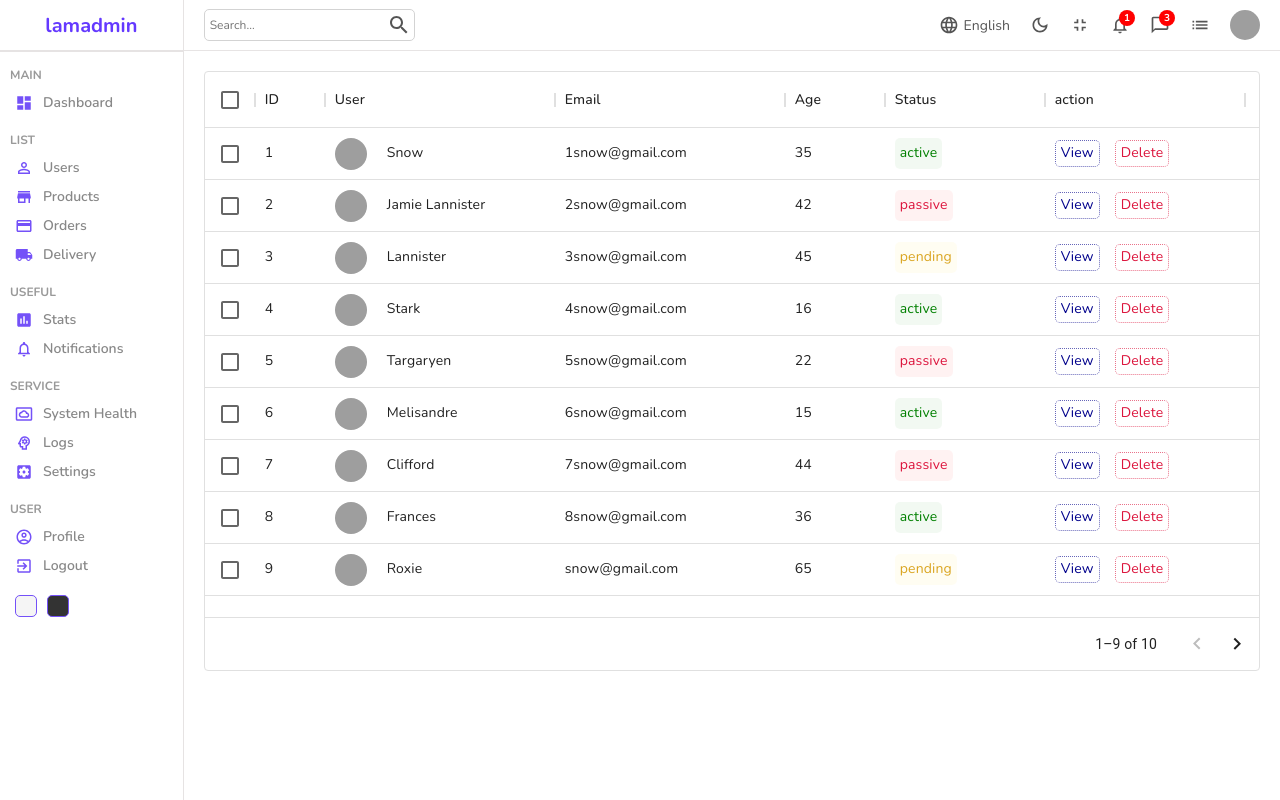
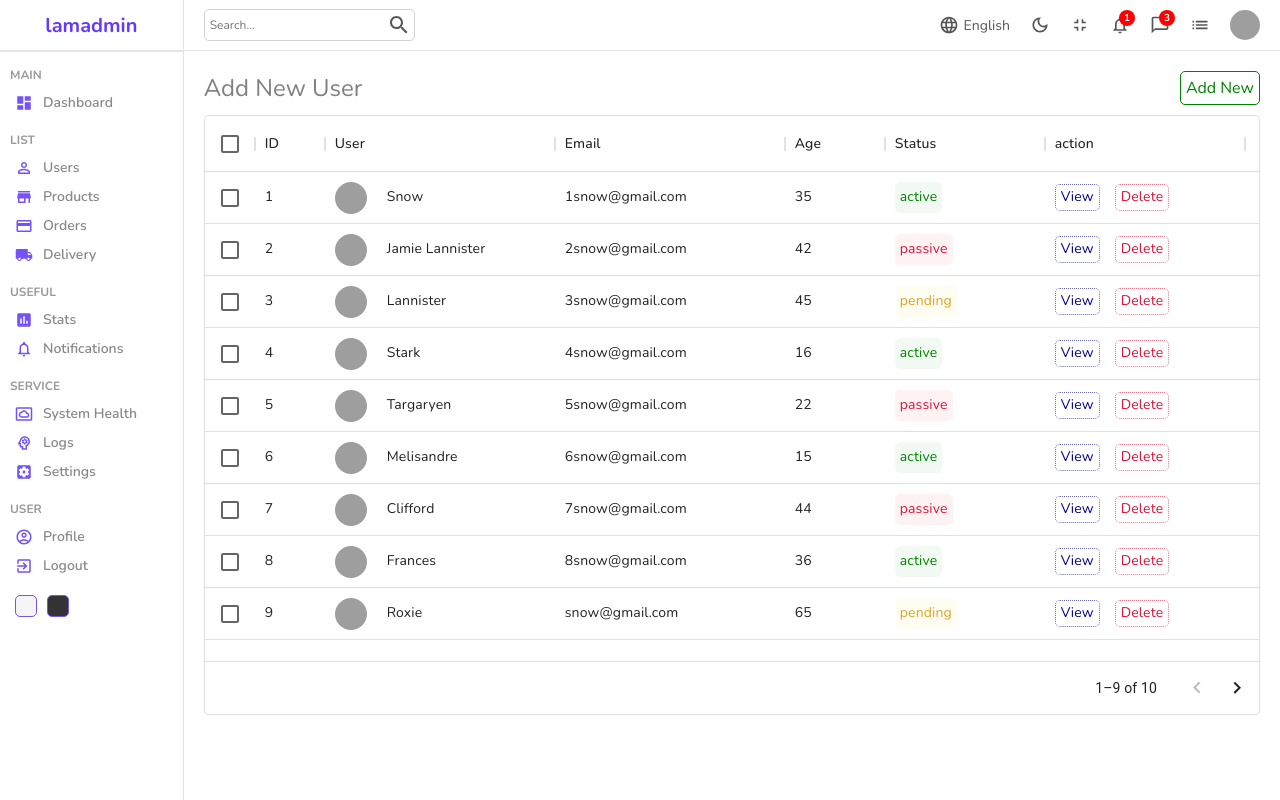
Before and after one commit to veyselkartalmis/admin-dashboard-with-react, a React (Create React App) app: page /users in a window 1280 px wide. Built offline with nearby package versions, Linux system fonts and the light colour scheme; grey boxes are pictures that could not be loaded.

Commit message:
router dom links added

```diff
--- a/src/components/datatable/Datatable.jsx
+++ b/src/components/datatable/Datatable.jsx
@@ -1,4 +1,5 @@
 import "./datatable.scss";
+import { Link } from "react-router-dom";
 import { DataGrid } from "@mui/x-data-grid";
 import { userColumns, userRows } from "../../datatableSource";
 
@@ -11,7 +12,9 @@
 			renderCell: () => {
 				return (
 					<div className="cellAction">
-						<div className="viewButton">View</div>
+						<Link to="/users/test" style={{ textDecoration: "none" }}>
+							<div className="viewButton">View</div>
+						</Link>
 						<div className="deleteButton">Delete</div>
 					</div>
 				);
@@ -21,11 +24,17 @@
 
 	return (
 		<div className="datatable">
+			<div className="dataTableTitle">
+				Add New User
+				<Link to="/users/new" className="link">
+					Add New
+				</Link>
+			</div>
 			<DataGrid
 				className="datagrid"
 				rows={userRows}
 				//Iki diziyi concant metodu ile birleştiriyorum
-                //datatableSource.js dosyasında bulunan userColumns dizisine actionColumn dizisini ekliyorum
+				//datatableSource.js dosyasında bulunan userColumns dizisine actionColumn dizisini ekliyorum
 				columns={userColumns.concat(actionColumn)}
 				pageSize={9}
 				rowsPerPageOptions={[9]}
--- a/src/components/datatable/datatable.scss
+++ b/src/components/datatable/datatable.scss
@@ -1,6 +1,27 @@
 .datatable {
 	height: 600px;
 	padding: 20px;
+
+	.dataTableTitle {
+		width: 100%;
+		font-size: 24px;
+		color: gray;
+		margin-bottom: 10px;
+		display: flex;
+		align-items: center;
+		justify-content: space-between;
+
+		.link {
+			text-decoration: none;
+			color: green;
+			font-size: 16px;
+			font-weight: 400;
+			border: 1px solid green;
+			padding: 5px;
+			border-radius: 5px;
+			cursor: pointer;
+		}
+	}
 
 	.cellWithImg {
 		display: flex;
--- a/src/components/sidebar/Sidebar.jsx
+++ b/src/components/sidebar/Sidebar.jsx
@@ -11,12 +11,15 @@
 import SettingsSystemDaydreamOutlinedIcon from "@mui/icons-material/SettingsSystemDaydreamOutlined";
 import PsychologyOutlinedIcon from "@mui/icons-material/PsychologyOutlined";
 import AccountCircleOutlinedIcon from "@mui/icons-material/AccountCircleOutlined";
+import { Link } from "react-router-dom";
 
 const Sidebar = () => {
 	return (
 		<div className="sidebar">
 			<div className="top">
+				<Link to="/" style={{ textDecoration: "none" }}>
 					<span className="logo">lamadmin</span>
+				</Link>
 			</div>
 			<hr />
 			<div className="center">
@@ -27,14 +30,18 @@
 						<span>Dashboard</span>
 					</li>
 					<p className="title">LIST</p>
+					<Link to="/users" style={{ textDecoration: "none" }}>
 						<li>
 							<PersonOutlineIcon className="icon" />
 							<span>Users</span>
 						</li>
+					</Link>
+					<Link to="/products" style={{ textDecoration: "none" }}>
 						<li>
 							<StoreIcon className="icon" />
 							<span>Products</span>
 						</li>
+					</Link>
 					<li>
 						<CreditCardIcon className="icon" />
 						<span>Orders</span>
```
Lines whose indentation alone changed are shown as unchanged.
